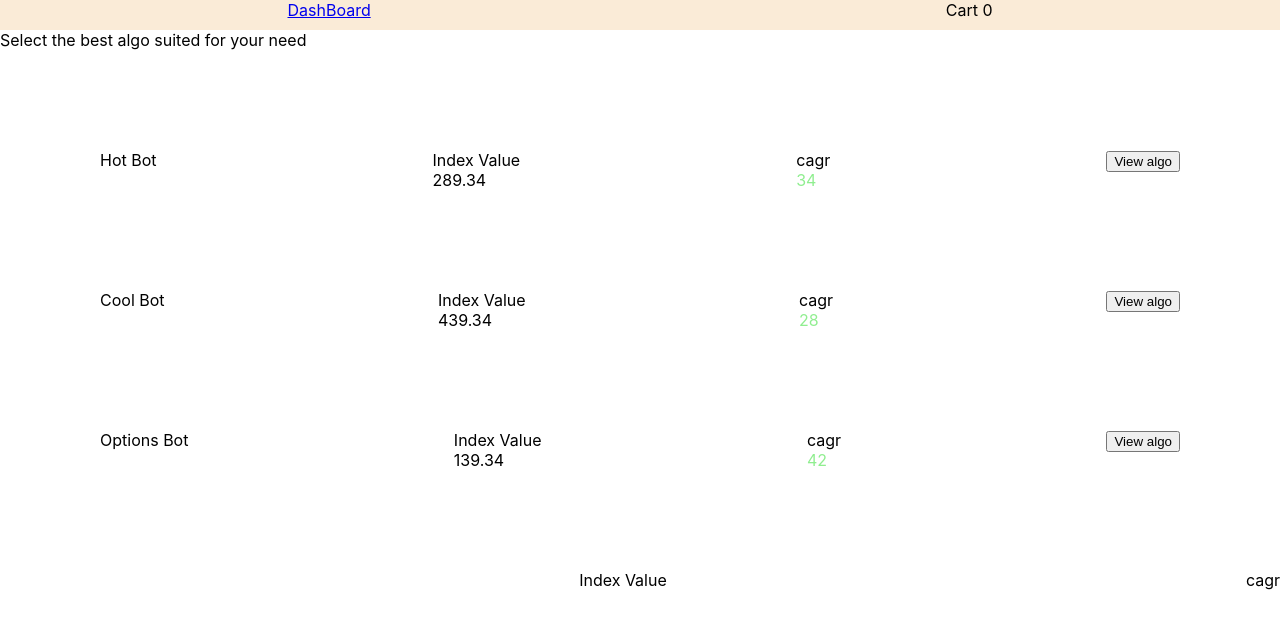
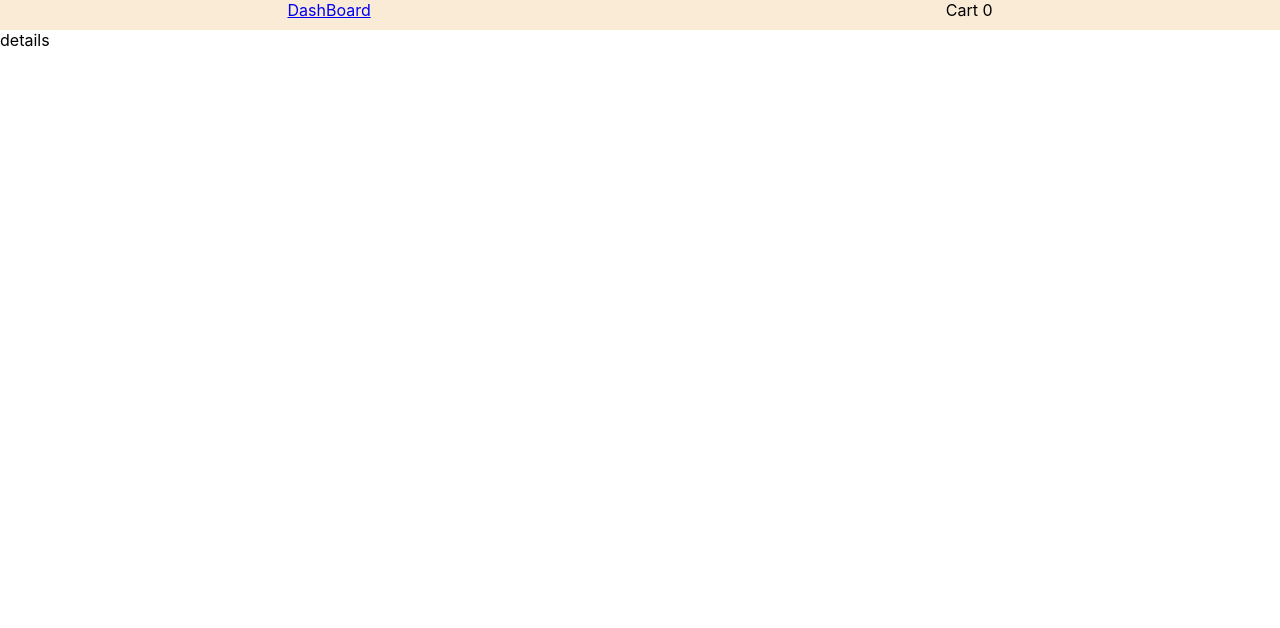
Before and after one commit to Saadhasan21/trader, a React (Create React App) app: page /bots-details/1 in a window 1280 px wide. Shown: the top 628 px of the page. Built offline with nearby package versions, Linux system fonts and the light colour scheme.

Commit message:
C:/Program Files/Git/bots working with redux

```diff
--- a/src/App.js
+++ b/src/App.js
@@ -21,8 +21,6 @@ function App() {
     <Router>
       <div>
         <Navbar />
-        <BotsContainer />
-
         <Switch>
           <Route path="/bots">
             <BotsContainer />
--- a/src/components/Totalbots.js
+++ b/src/components/Totalbots.js
@@ -24,6 +24,9 @@ const Totalbots = () => {
                         <Link to={`/bots-details/${id}`}>
                             <button>View algo</button>
                         </Link>
+                        <div>
+                        <button>Buy</button>
+                        </div>
                     </div>
                 </div>
 
--- a/src/components/Viewalgo.js
+++ b/src/components/Viewalgo.js
@@ -1,21 +1,30 @@
-import React from 'react'
+import React, { useEffect } from "react";
+import { useParams } from "react-router-dom";
+import { useDispatch, useSelector } from "react-redux";
+import {
+    selectedProduct,
+    removeSelectedProduct,
+} from "../redux/actions/productsActions";
 
-export default function Viewalgo(props) {
+const Viewalgo = () => {
+    const { productId } = useParams();
+    console.log(productId);
+    // let bots = useSelector((state) => state.bots);
+    // const { id, description, bot, index, cagr } = bots;
+    // const dispatch = useDispatch();
+    // console.log(bots);
 
-    return (
-        <div className="f-container">
-            <div>
-                <div>{props.botbot}</div>
-                <div>{props.botdisc}</div>
-            </div>
-            <div>
-                <div>Index Value</div>
-                <div>{props.botindex}</div>
-            </div>
-            <div>
-                <div>cagr</div>
-                <div className="cagr">{props.botcagr}</div>
-            </div>
-        </div>
-    );
+    // const getdetails = () =>{
+    //     dispatch(selectedProduct({description}));
+    // }
+
+    // useEffect(()=>{
+    //     if (productId && productId !== "") getdetails();
+
+
+return (
+    <div>details</div>
+)
 }
+
+export default Viewalgo;
--- a/src/redux/reducers/botsReducer.js
+++ b/src/redux/reducers/botsReducer.js
@@ -34,14 +34,14 @@ export const botsReducer = (state = intialState, { type, payload }) => {
   }
 };
 
-// export const selectedProductsReducer = (state = {}, { type, payload }) => {
-//   console.log(type);
-//   switch (type) {
-//     case ActionTypes.SELECTED_PRODUCT:
-//       return { ...state, ...payload };
-//     case ActionTypes.REMOVE_SELECTED_PRODUCT:
-//       return {};
-//     default:
-//       return state;
-//   }
-// };
+export const selectedbotsReducer = (state = {}, { type, payload }) => {
+  console.log(type);
+  switch (type) {
+    case ActionTypes.SELECTED_PRODUCT:
+      return { state, payload };
+    case ActionTypes.REMOVE_SELECTED_PRODUCT:
+      return {};
+    default:
+      return state;
+  }
+};
--- a/src/redux/reducers/index.js
+++ b/src/redux/reducers/index.js
@@ -1,7 +1,8 @@
 import { combineReducers } from "redux";
 import { botsReducer } from "./botsReducer";
+import { selectedbotsReducer} from "./botsReducer"
 const reducers = combineReducers({
   allbots: botsReducer,
-  // product: selectedProductsReducer,
+  bots: selectedbotsReducer,
 });
 export default reducers;
```
Also changed, not shown: src/redux/actions/productsActions.js (renamed from src/redux/actions/productActions.js).
